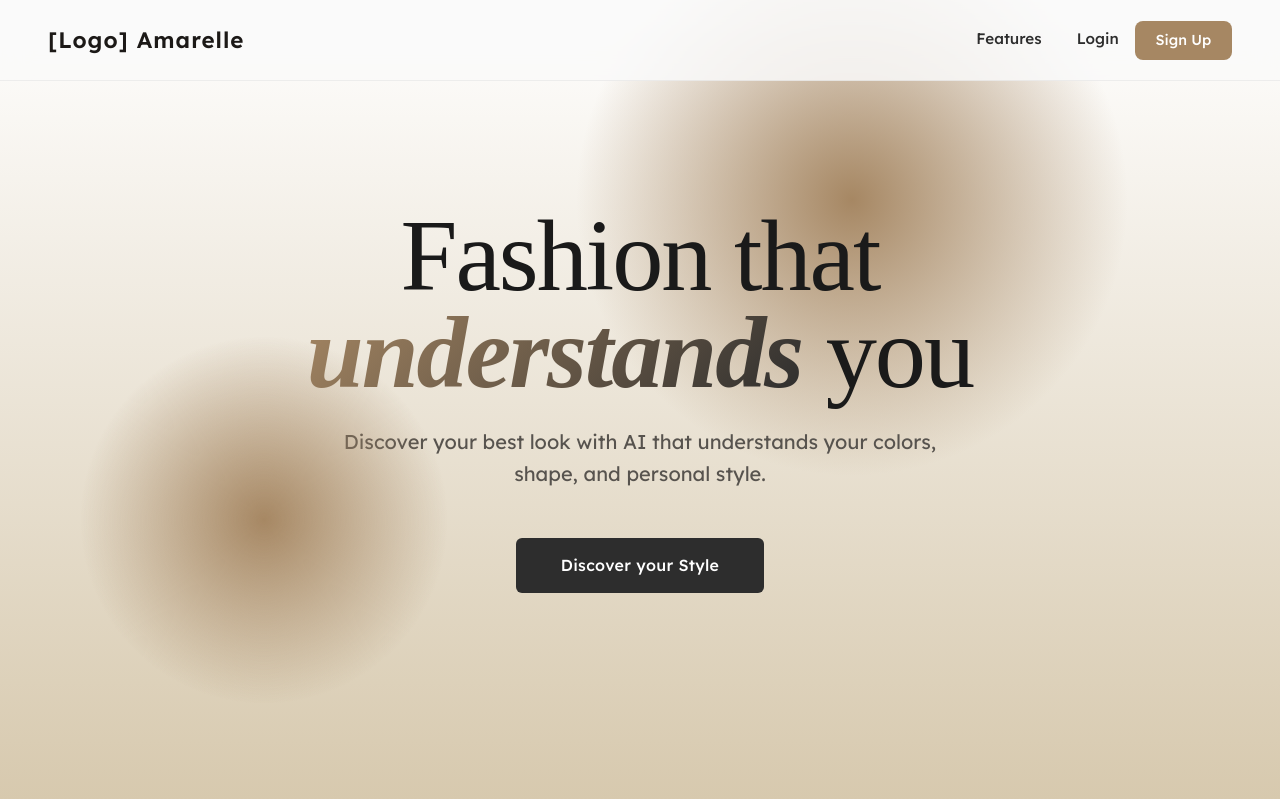
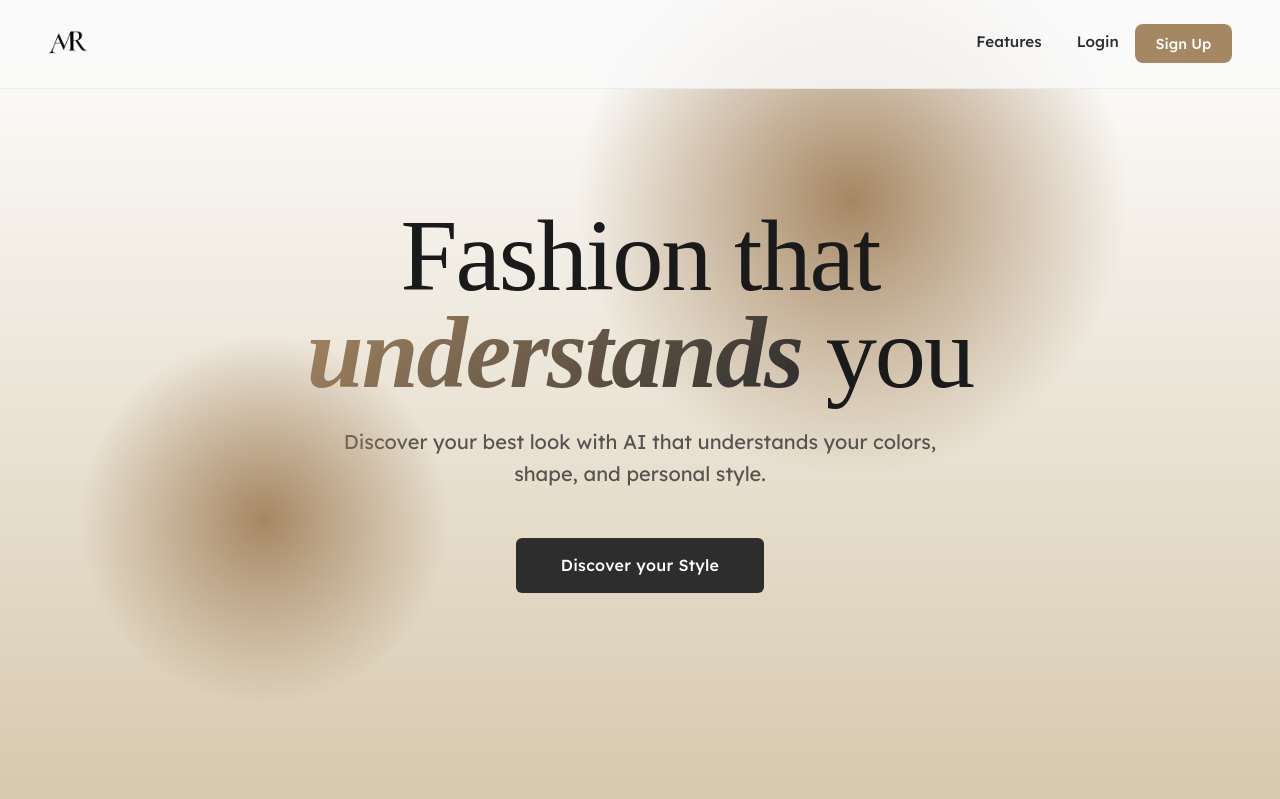
Before and after one commit to VinceRG/GONATO-Personalized-Fashion-Guidance-, a PHP site: page /analyze/ in a window 1280 px wide. Shown: the top 799 px of the page. Run offline with PHP 8.4, Linux system fonts and the light colour scheme.

Commit message:
commit changes

```diff
--- a/app/View/landing.php
+++ b/app/View/landing.php
@@ -32,7 +32,13 @@
         </script>
     <?php endif; ?>
     <nav>
-        <div class="nav-brand">[Logo] Amarelle</div>
+    <div class="nav-brand">
+            <img src="public/image/amarelle.png" alt="Amarelle Logo"
+            style="    height: 40px;
+                    width: auto;
+                object-fit: contain;">
+        </a>
+    </div>
     <div class="nav-links">
         <a href="index.php?page=features" class="nav-link">Features</a>
         <div class="nav-auth">
--- a/app/View/system_features.php
+++ b/app/View/system_features.php
@@ -10,10 +10,8 @@
   <script src="https://cdn.tailwindcss.com"></script>
   <script src="public/js/system_features.js" defer></script>
   <style>
-    /* Ensure hidden utility class exists for the toggling logic */
     .hidden { display: none !important; }
 
-    /* Small helper text for upload rules */
     .upload-rules {
       font-size: 0.8rem;
       color: #666;
--- a/public/css/landing.css
+++ b/public/css/landing.css
@@ -2,8 +2,8 @@
         * {
             margin: 0;
             padding: 0;
-            box-sizing: border-box;
-        }
+                box-sizing: border-box;
+            }
 
         body {
             font-family: 'Lexend', sans-serif;
```
Lines whose indentation alone changed are shown as unchanged.
